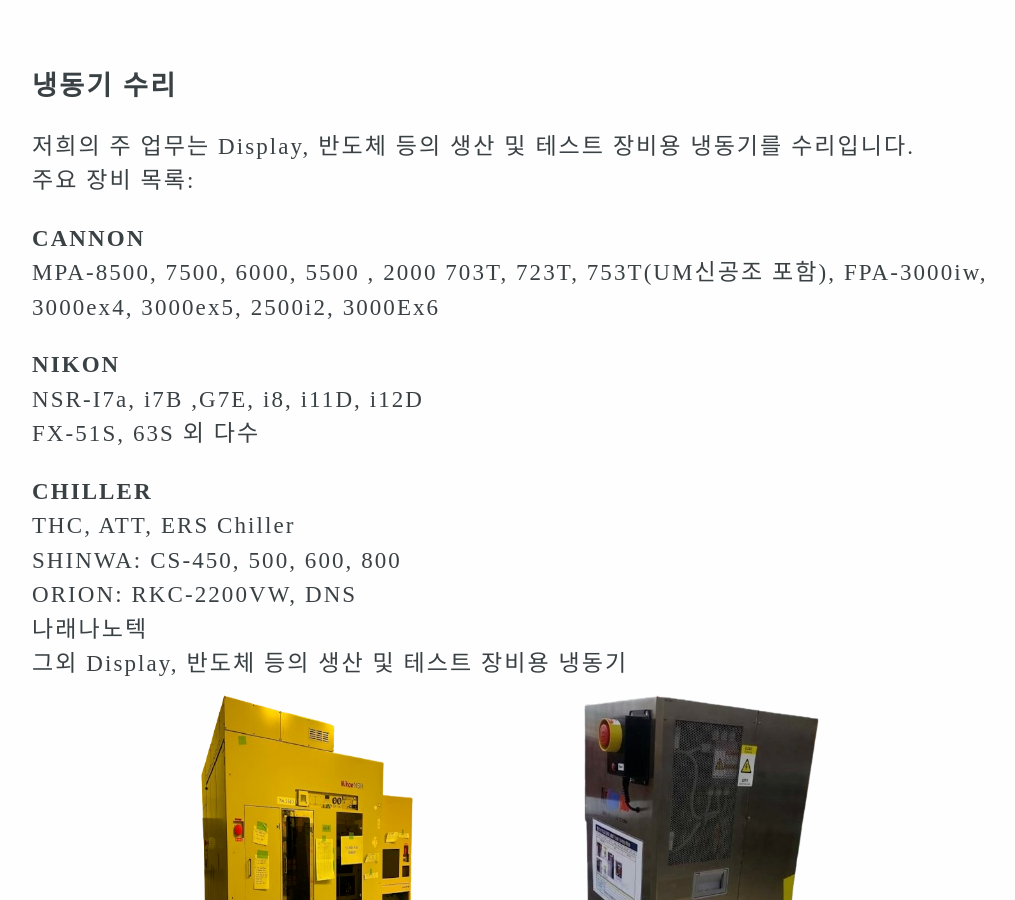
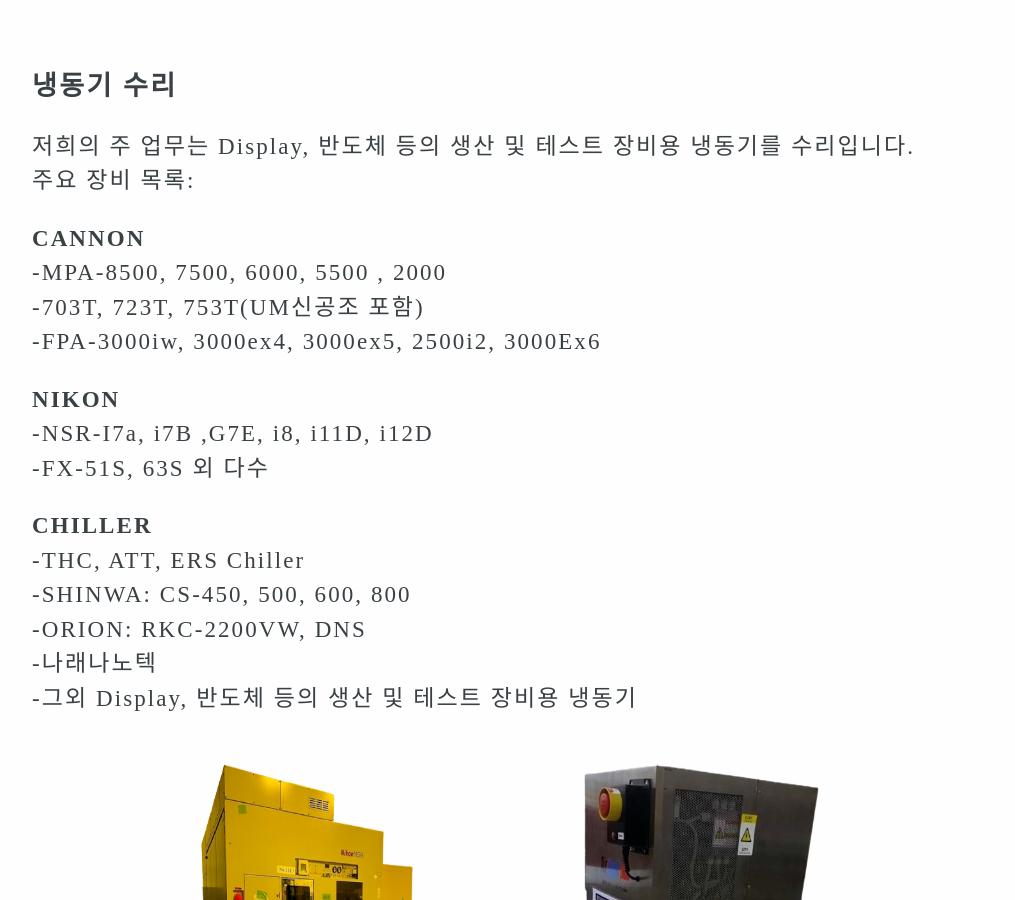
Before and after one commit to sangjoon6099/sangjoon6099.github.io, a Jekyll site: the page built from services.html, in a window 1280 px wide and 900 px high, scrolled down 550 px. Shown: the whole window, without its empty margins (128-1143 px from the left). Built offline with Jekyll 4.4.1, drawn with Linux system fonts in a browser that asks for light colours.

```diff
--- a/services.html
+++ b/services.html
@@ -15,19 +15,20 @@ navigation_order: 3
 	주요 장비 목록:<br></h4>
 
 	<h4><b>CANNON</b><br>
-	MPA-8500, 7500, 6000, 5500 , 2000
-	703T, 723T, 753T(UM신공조 포함), FPA-3000iw, 3000ex4, 3000ex5, 2500i2, 3000Ex6<br><h4>
+	-MPA-8500, 7500, 6000, 5500 , 2000<br>
+	-703T, 723T, 753T(UM신공조 포함)<br>
+	-FPA-3000iw, 3000ex4, 3000ex5, 2500i2, 3000Ex6<br><h4>
 
 	<h4><b>NIKON</b><br>
-	NSR-I7a, i7B ,G7E, i8, i11D, i12D<br>
-	FX-51S, 63S 외 다수<br></h4>
+	-NSR-I7a, i7B ,G7E, i8, i11D, i12D<br>
+	-FX-51S, 63S 외 다수<br></h4>
 
 	<h4><b>CHILLER</b><br>
-	THC, ATT, ERS Chiller<br>
-	SHINWA: CS-450, 500, 600, 800<br>
-	ORION: RKC-2200VW, DNS<br>
-	나래나노텍<br>
-	그외 Display, 반도체 등의 생산 및 테스트 장비용 냉동기</h4>
+	-THC, ATT, ERS Chiller<br>
+	-SHINWA: CS-450, 500, 600, 800<br>
+	-ORION: RKC-2200VW, DNS<br>
+	-나래나노텍<br>
+	-그외 Display, 반도체 등의 생산 및 테스트 장비용 냉동기</h4><br>
 	<img  src="../images/Nikon.png" width="25%" style="padding-left:16% ;padding-right:16%" >
 	<img class="sangjoon" src="../images/chiller-1.png" width="25%" style="padding-right:16%">
 <div style="clear:both:"></div>
@@ -39,14 +40,14 @@ navigation_order: 3
 
 Comhpact한 size의 Unit를 냉동기 크기에 알맞게 제작<br>
 
-다양한 타입의 냉동기에 맞는 Evaporator를 제작<br>
+다양한 타입의 냉동기에 맞는 Evaporator를 제작<br></h4>
 
 
-<b>Clean Room 작업용 냉동 부품 가공(용접이 불가능한 장소에서 부품 교체 작업)</b><br>
+<h4><b>Clean Room 작업용 냉동 부품 가공(용접이 불가능한 장소에서 부품 교체 작업)</b><br>
 
 Coil형, Receiver Tank 겸용 응축기, 횡형, 판형 응축기 가공<br>
 
-Scroll, 왕복동 및 다양한 출력의 Compressor 가공 </h4>
+Scroll, 왕복동 및 다양한 출력의 Compressor 가공 </h4><br>
 
 	<img src="../images/Unit.png" width="26%" >
 	<img src="../images/unit-2.png" width="26%" style="padding-left:2%">
@@ -60,7 +61,7 @@ Scroll, 왕복동 및 다양한 출력의 Compressor 가공 </h4>
 
 <h4 >현재 국내에서 사용되는 노광기의 냉동기는 대부분이 일제이며 국산 냉동기의 점유율은 현저히 낮습니다.<br>
 
-그에 맞춰 의성공조(주)는 Test 장비를 갖추어 꾸준히 냉동부품을 개발하여 국산화에 힘쓰고있습니다.</h4>
+그에 맞춰 의성공조(주)는 Test 장비를 갖추어 꾸준히 냉동부품을 개발하여 국산화에 힘쓰고있습니다.</h4><br>
 
 
 	<img src="../images/bg-1.jpg" width="26%">
@@ -77,7 +78,7 @@ Scroll, 왕복동 및 다양한 출력의 Compressor 가공 </h4>
 
 의성공조(주)는 다양한 종류의 Compressor, 응축기 및 냉동 소모품(제수변, 팽창변, Filter Dryer, Orifice 및 다양한 Type의 Valve)을 보유하고있어서<br>
 
-장비 이상 발생시 24시간 대응이 가능 합니다.</h4>
+장비 이상 발생시 24시간 대응이 가능 합니다.</h4><br>
 
 	<img src="../images/spareparts-4.jpg" width="26%">
 	<img src="../images/spareparts-3.png" width="26%" style="padding-left:2%">
```
